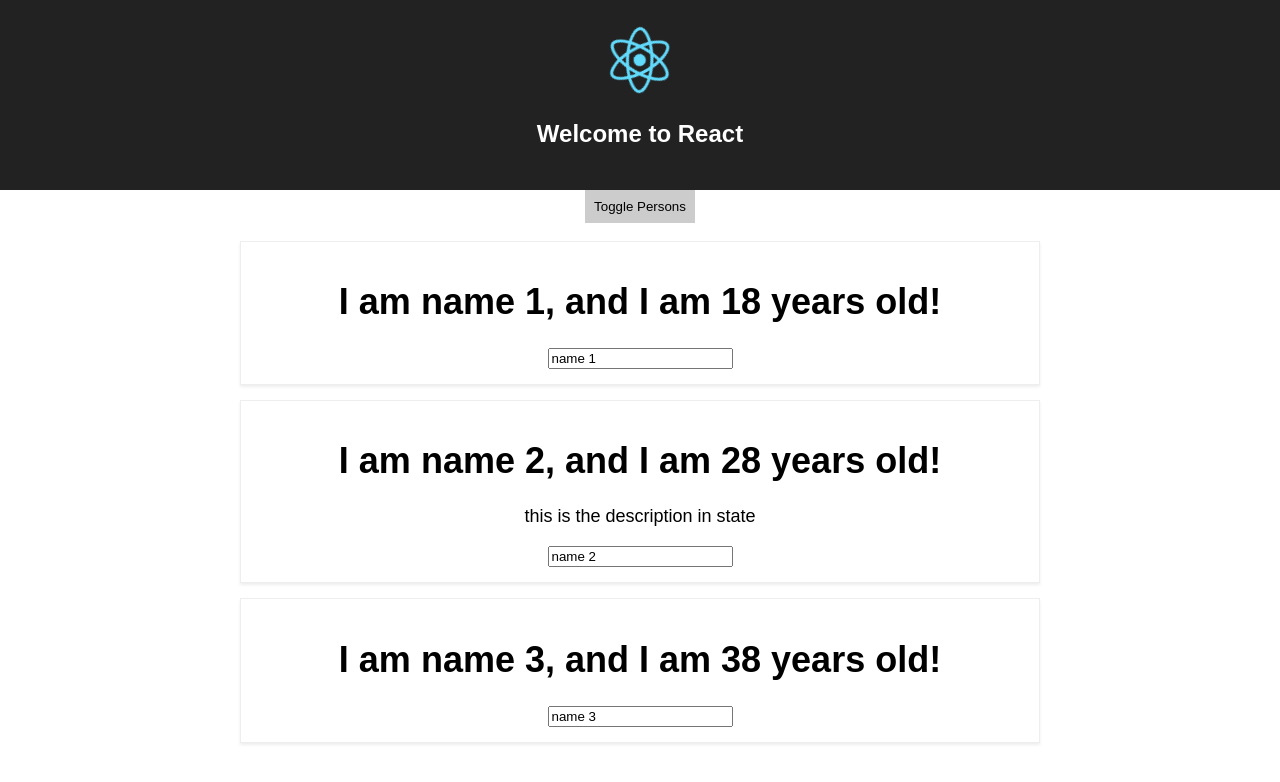
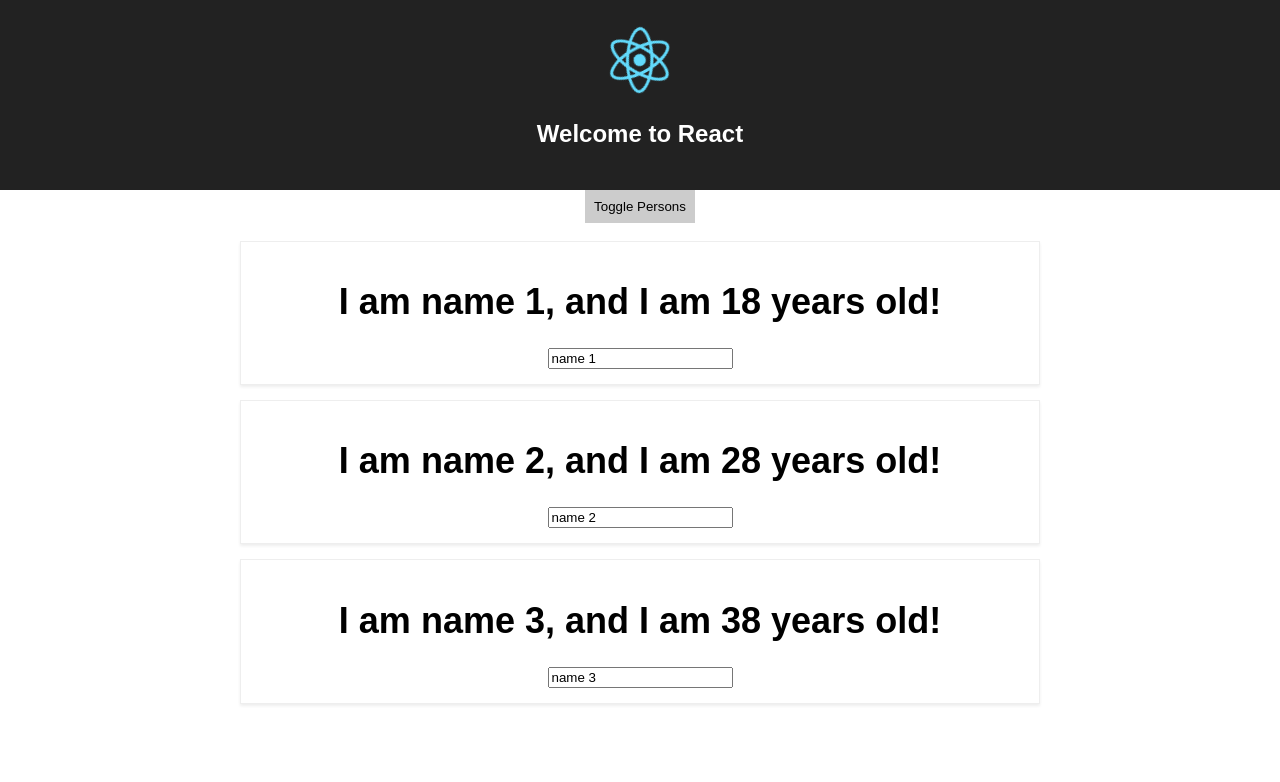
Before and after one commit to veja947/react_lists_and_conditions, a React (Create React App) app: page / in a window 1280 px wide. Both pictures are taken after a click on the button "Toggle Persons". Shown: the top 782 px of the page. Built offline with nearby package versions, Linux system fonts and the light colour scheme.

Commit message:
!!!important, render person components list based on state person, instead of hard code the list

```diff
--- a/src/App.js
+++ b/src/App.js
@@ -81,19 +81,9 @@ class App extends Component {
         if (this.state.showPersons) {
             personList = (
                 <div>
-                    <Person
-                        name={this.state.persons[0].name}
-                        age={this.state.persons[0].age}/>
-                    <Person
-                        myClick={() => {this.changePerson("my new name")}}
-                        name={this.state.persons[1].name}
-                        age={this.state.persons[1].age}>
-                        {this.state.description}
-                    </Person>
-                    <Person
-                        editInput={this.editInputHandler}
-                        name={this.state.persons[2].name}
-                        age={this.state.persons[2].age}/>
+                    {this.state.persons.map((person) => {
+                        return <Person name={person.name} age={person.age} />
+                    })}
                 </div>
             );
         }
```
